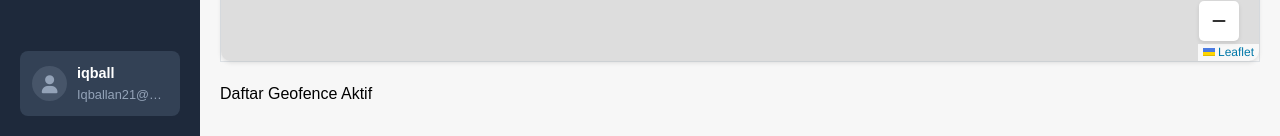
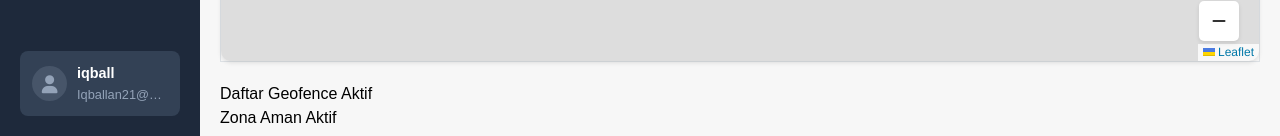
Before and after one commit to SafeZoneX21/SAFEZONEX21, a Flask app: template templates/dashboard.html in a window 1280 px wide. Shown: the part 664-800 px from the top of the page. Run offline with Flask 2, Linux system fonts and the light colour scheme; a user stored in the database is signed in; tables that the repository leaves empty hold one stand-in row (values such as "Sample post"); the template is opened without the code that fills it: most values are stand-ins (such as "Sample title", 1, 10 or a date in 2020).

Commit message:
Update dashboard.html

```diff
--- a/templates/dashboard.html
+++ b/templates/dashboard.html
@@ -35,6 +35,23 @@
         {% endif %}
     </div>
 </div>
+
+{% if not child.live_tracking %}
+<div class="alert alert-info">
+    Belum ada data lokasi terkini dari perangkat anak.
+</div>
+{% endif %}
+
+<div class="geofence-list">
+    <h3>Zona Aman Aktif</h3>
+    <ul id="geofence-names"></ul>
+</div>
+
+{% if child.zona_terdekat %}
+<div class="alert alert-success">
+    🔵 Anak saat ini berada di zona: <strong>{{ child.zona_terdekat }}</strong>
+</div>
+{% endif %}
 
 <!-- ✅ Styling -->
 <style>
```
